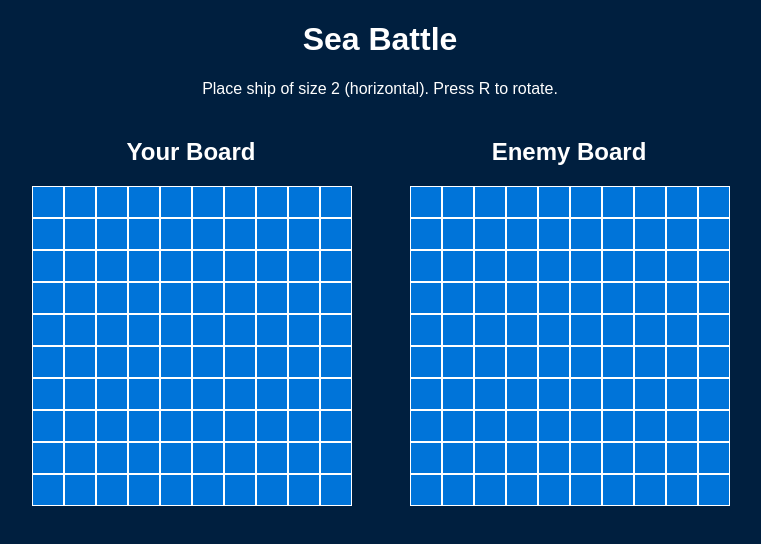
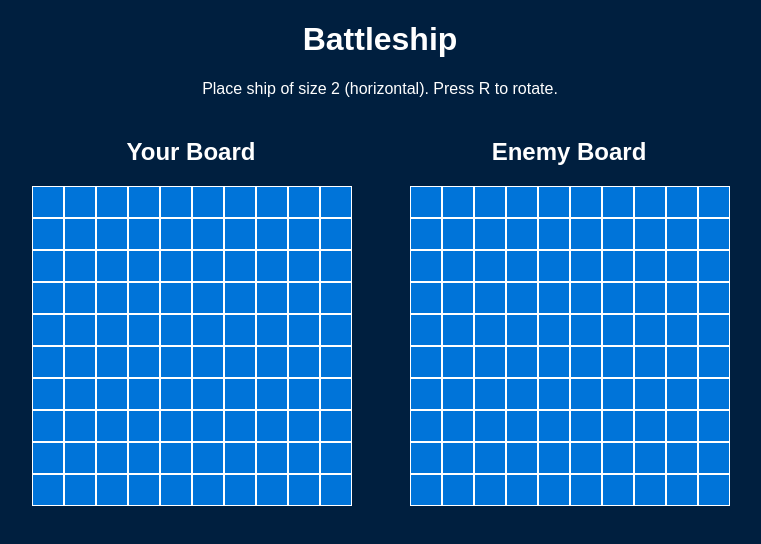
Before and after one commit to xSparkYZ/Battleship, a plain HTML site: page index.html in a window 1280 px wide. Shown: the whole page, without its empty margins (260-1021 px from the left). Drawn offline with Linux system fonts and the light colour scheme.

Commit message:
Changed title

```diff
--- a/index.html
+++ b/index.html
@@ -2,11 +2,11 @@
 <html lang="en">
 <head>
     <meta charset="UTF-8">
-    <title>Sea Battle</title>
+    <title>Battleship</title>
     <link rel="stylesheet" href="style.css">
 </head>
 <body>
-<h1>Sea Battle</h1>
+<h1>Battleship</h1>
 <p id="status">Place 3 ships on your board</p>
 <div id="game">
     <div>
```
